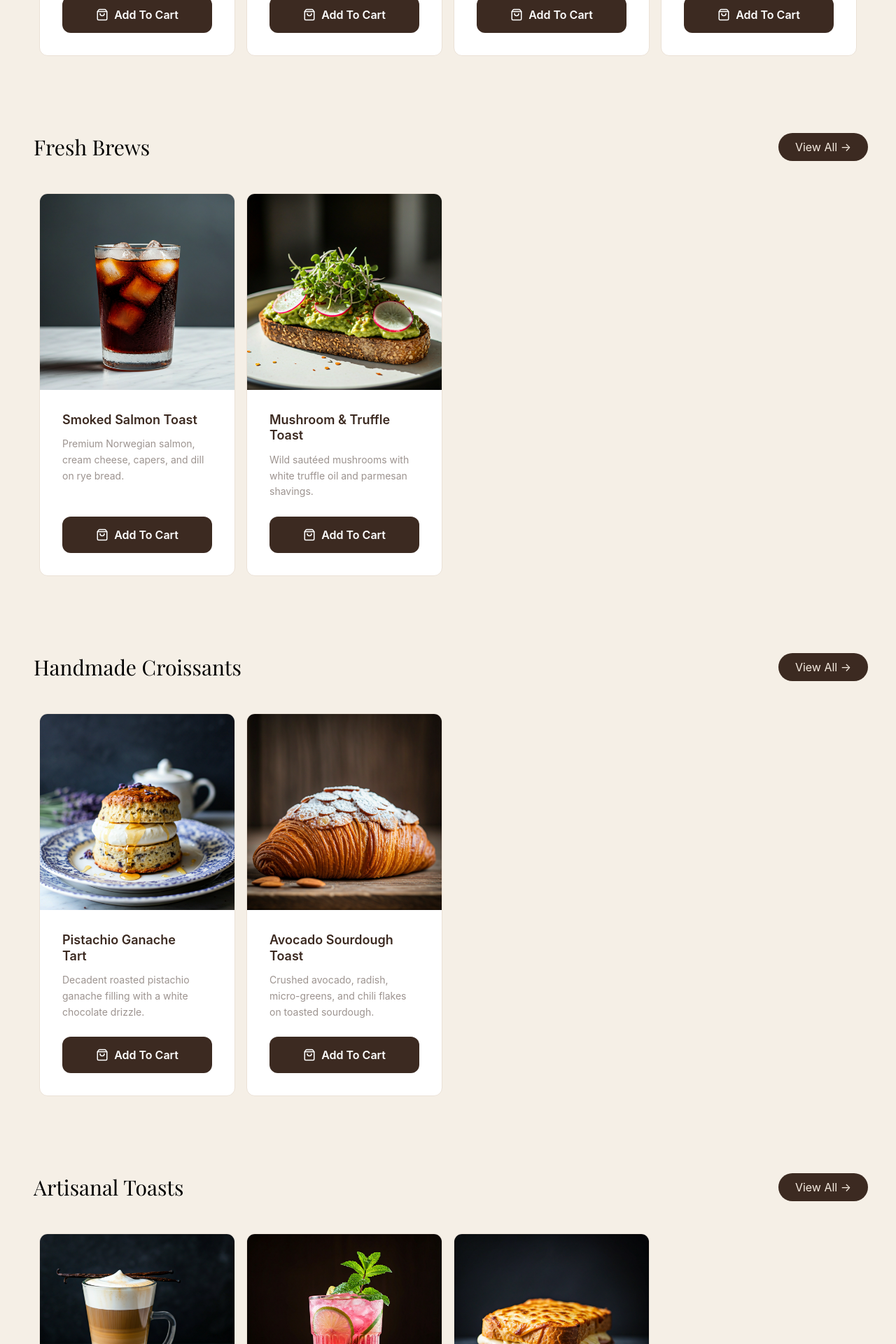
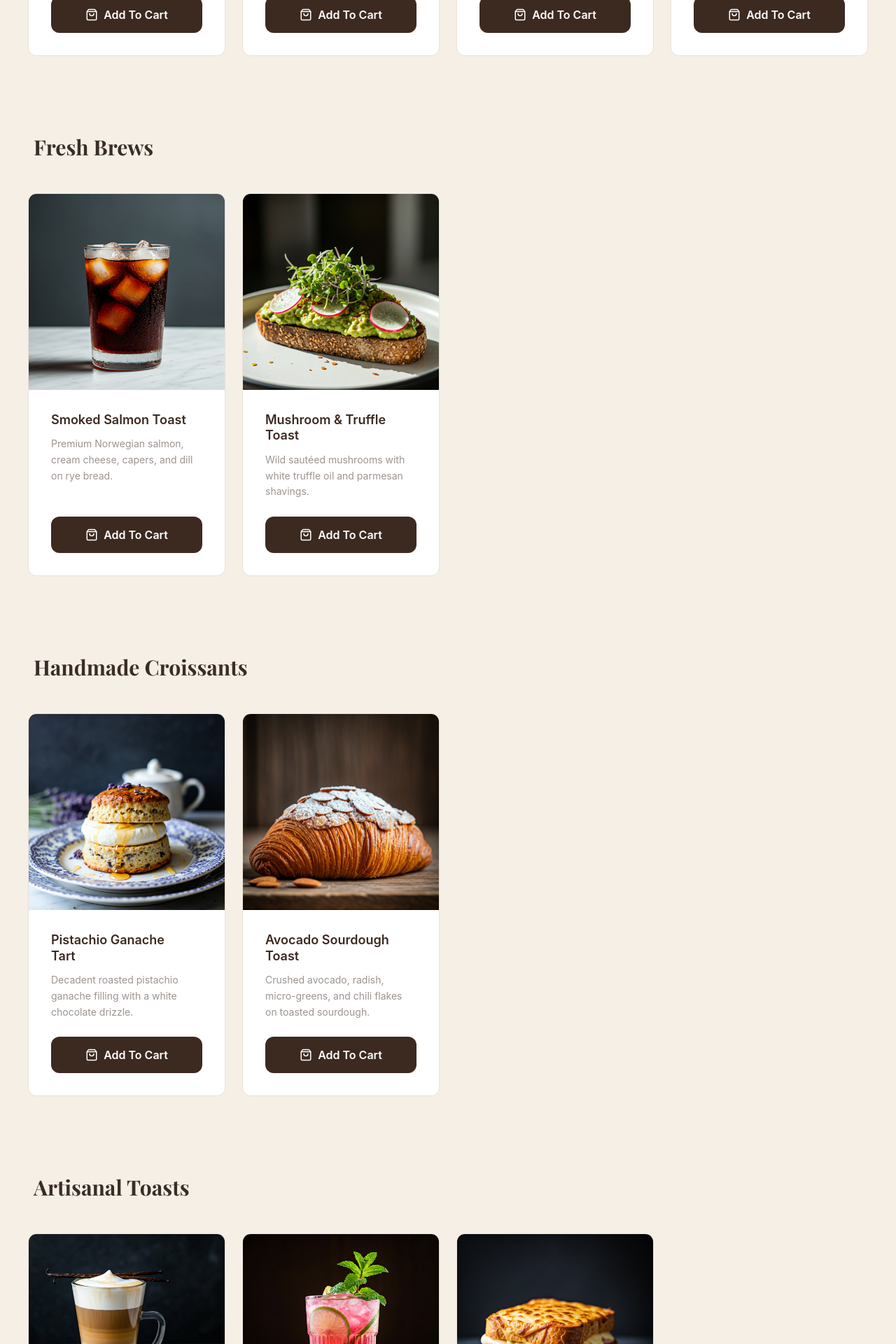
Before and after one commit to shefo72/Velvet-Brew, a React (Vite) app: page /menu in a window 1280 px wide. Shown: the part 880-2800 px from the top of the page at 70% size. Built offline with nearby package versions, Linux system fonts and the light colour scheme.

Commit message:
refactor: simplify menu page and improve performance

```diff
--- a/src/pages/Menu.jsx
+++ b/src/pages/Menu.jsx
@@ -1,8 +1,9 @@
 import { useOutletContext } from "react-router-dom";
+import { useState } from "react";
+
 import { products } from "../data/fakeProducts";
 import ProductCard from "../UI/ProductCard";
-
-import { useState } from "react";
+import EmptyMenu from "../components/EmptyMenu";
 
 const categories = [
   { id: "allProducts", label: "All Collections" },
@@ -41,6 +42,10 @@ function Menu() {
     document.getElementById(id)?.scrollIntoView({ behavior: "smooth" });
   };
 
+  const MatchingProducts = products.filter((p) =>
+    p.title?.toLowerCase().includes(search.toLowerCase()),
+  );
+
   return (
     <div className="min-h-screen w-full bg-[#F5EFE6]">
       <div className="max-w-7xl mx-auto w-full">
@@ -75,154 +80,56 @@ function Menu() {
           ))}
         </div>
 
-        {/* Sections */}
-        <div id="allProducts" className="p-4 md:p-10">
+        {MatchingProducts.length === 0 ? (
+          <EmptyMenu search={search} />
+        ) : (
+          categories.map((category) => {
+            const filteredProducts = products.filter((p) => {
+              const matchesSearch = p.title
+                ?.toLowerCase()
+                .includes(search.toLowerCase());
+              const matchesCategory =
+                category.id === "allProducts" || p.category === category.id;
+
+              return matchesSearch && matchesCategory;
+            });
+
+            if (filteredProducts.length === 0) return null;
+
+            return (
+              <div
+                key={category.id}
+                id={category.id}
+                className="p-4 md:p-10 scroll-mt-24"
+              >
                 <div className="flex justify-between items-center mb-4">
-            <h3 className="p-2 font-playfair text-2xl md:text-3xl">
-              All Collections
+                  <h3 className="p-2 font-playfair text-2xl md:text-3xl font-bold text-[#3a2d28]">
+                    {category.label}
                   </h3>
-            {visibleCount.allProducts < products.length && (
-              <div>
+
+                  {visibleCount[category.id] < filteredProducts.length ? (
                     <button
-                  onClick={() => handleSeeMore("allProducts")}
-                  className="px-4 md:px-6 py-2 text-sm md:text-base bg-primary-coffee text-[#F6ECE1] rounded-full hover:bg-[#F5F5F4] hover:text-primary-coffee "
+                      onClick={() => handleSeeMore(category.id)}
+                      className="px-4 cursor-pointer md:px-6 py-2 text-sm md:text-base bg-primary-coffee text-[#F6ECE1] rounded-full hover:bg-[#3a261a] transition-colors"
                     >
                       View All →
                     </button>
-              </div>
+                  ) : (
+                    ""
                   )}
                 </div>
-          <div className="grid grid-cols-1 sm:grid-cols-2 md:grid-cols-3 lg:grid-cols-4 gap-4 px-2 md:px-4 py-6">
-            {products
-              .filter((p) =>
-                p.title?.toLowerCase().includes(search.toLowerCase()),
-              )
-              .slice(0, visibleCount.allProducts)
+
+                <div className="grid grid-cols-1 sm:grid-cols-2 md:grid-cols-3 lg:grid-cols-4 gap-6 py-6">
+                  {filteredProducts
+                    .slice(0, visibleCount[category.id])
                     .map((product) => (
                       <ProductCard key={product.id} product={product} />
                     ))}
                 </div>
               </div>
-
-        <div id="section1" className="p-4 md:p-10">
-          <div className="flex justify-between items-center mb-4">
-            <h3 className="p-2 font-playfair text-2xl md:text-3xl">
-              Fresh Brews
-            </h3>
-            {visibleCount.section1 < products.length && (
-              <div>
-                <button
-                  onClick={() => handleSeeMore("section1")}
-                  className="px-4 md:px-6 py-2 text-sm md:text-base bg-primary-coffee text-[#F6ECE1] rounded-full hover:bg-[#F5F5F4] hover:text-primary-coffee "
-                >
-                  View All →
-                </button>
-              </div>
+            );
+          })
         )}
-          </div>
-          <div className="grid grid-cols-1 sm:grid-cols-2 md:grid-cols-3 lg:grid-cols-4 gap-4 px-2 md:px-4 py-6">
-            {products
-              .filter(
-                (p) =>
-                  p.category === "section1" &&
-                  p.title?.toLowerCase().includes(search.toLowerCase()),
-              )
-              .slice(0, visibleCount.section1)
-              .map((product) => (
-                <ProductCard key={product.id} product={product} />
-              ))}
-          </div>
-        </div>
-
-        <div id="section2" className="p-4 md:p-10">
-          <div className="flex justify-between items-center mb-4">
-            <h3 className="p-2 font-playfair text-2xl md:text-3xl">
-              Handmade Croissants
-            </h3>
-            {visibleCount.section2 < products.length && (
-              <div>
-                <button
-                  onClick={() => handleSeeMore("section2")}
-                  className="px-4 md:px-6 py-2 text-sm md:text-base bg-primary-coffee text-[#F6ECE1] rounded-full hover:bg-[#F5F5F4] hover:text-primary-coffee "
-                >
-                  View All →
-                </button>
-              </div>
-            )}
-          </div>
-          <div className="grid grid-cols-1 sm:grid-cols-2 md:grid-cols-3 lg:grid-cols-4 gap-4 px-2 md:px-4 py-6">
-            {products
-              .filter(
-                (p) =>
-                  p.category === "section2" &&
-                  p.title?.toLowerCase().includes(search.toLowerCase()),
-              )
-              .slice(0, visibleCount.section2)
-              .map((product) => (
-                <ProductCard key={product.id} product={product} />
-              ))}
-          </div>
-        </div>
-
-        <div id="section3" className="p-4 md:p-10">
-          <div className="flex justify-between items-center mb-4">
-            <h3 className="p-2 font-playfair text-2xl md:text-3xl">
-              Artisanal Toasts
-            </h3>
-            {visibleCount.section3 < products.length && (
-              <div>
-                <button
-                  onClick={() => handleSeeMore("section3")}
-                  className="px-4 md:px-6 py-2 text-sm md:text-base bg-primary-coffee text-[#F6ECE1] rounded-full hover:bg-[#F5F5F4] hover:text-primary-coffee "
-                >
-                  View All →
-                </button>
-              </div>
-            )}
-          </div>
-          <div className="grid grid-cols-1 sm:grid-cols-2 md:grid-cols-3 lg:grid-cols-4 gap-4 px-2 md:px-4 py-6">
-            {products
-              .filter(
-                (p) =>
-                  p.category === "section3" &&
-                  p.title?.toLowerCase().includes(search.toLowerCase()),
-              )
-              .slice(0, visibleCount.section3)
-              .map((product) => (
-                <ProductCard key={product.id} product={product} />
-              ))}
-          </div>
-        </div>
-
-        <div id="section4" className="p-4 md:p-10">
-          <div className="flex justify-between items-center mb-4">
-            <h3 className="p-2 font-playfair text-2xl md:text-3xl">
-              Seasonal Specials
-            </h3>
-            {visibleCount.section4 < products.length && (
-              <div>
-                <button
-                  onClick={() => handleSeeMore("section4")}
-                  className="px-4 md:px-6 py-2 text-sm md:text-base bg-primary-coffee text-[#F6ECE1] rounded-full hover:bg-[#F5F5F4] hover:text-primary-coffee "
-                >
-                  View All →
-                </button>
-              </div>
-            )}
-          </div>
-          <div className="grid grid-cols-1 sm:grid-cols-2 md:grid-cols-3 lg:grid-cols-4 gap-4 px-2 md:px-4 py-6">
-            {products
-              .filter(
-                (p) =>
-                  p.category === "section4" &&
-                  p.title?.toLowerCase().includes(search.toLowerCase()),
-              )
-              .slice(0, visibleCount.section4)
-              .map((product) => (
-                <ProductCard key={product.id} product={product} />
-              ))}
-          </div>
-        </div>
       </div>
     </div>
   );
```
Lines whose indentation alone changed are shown as unchanged.
